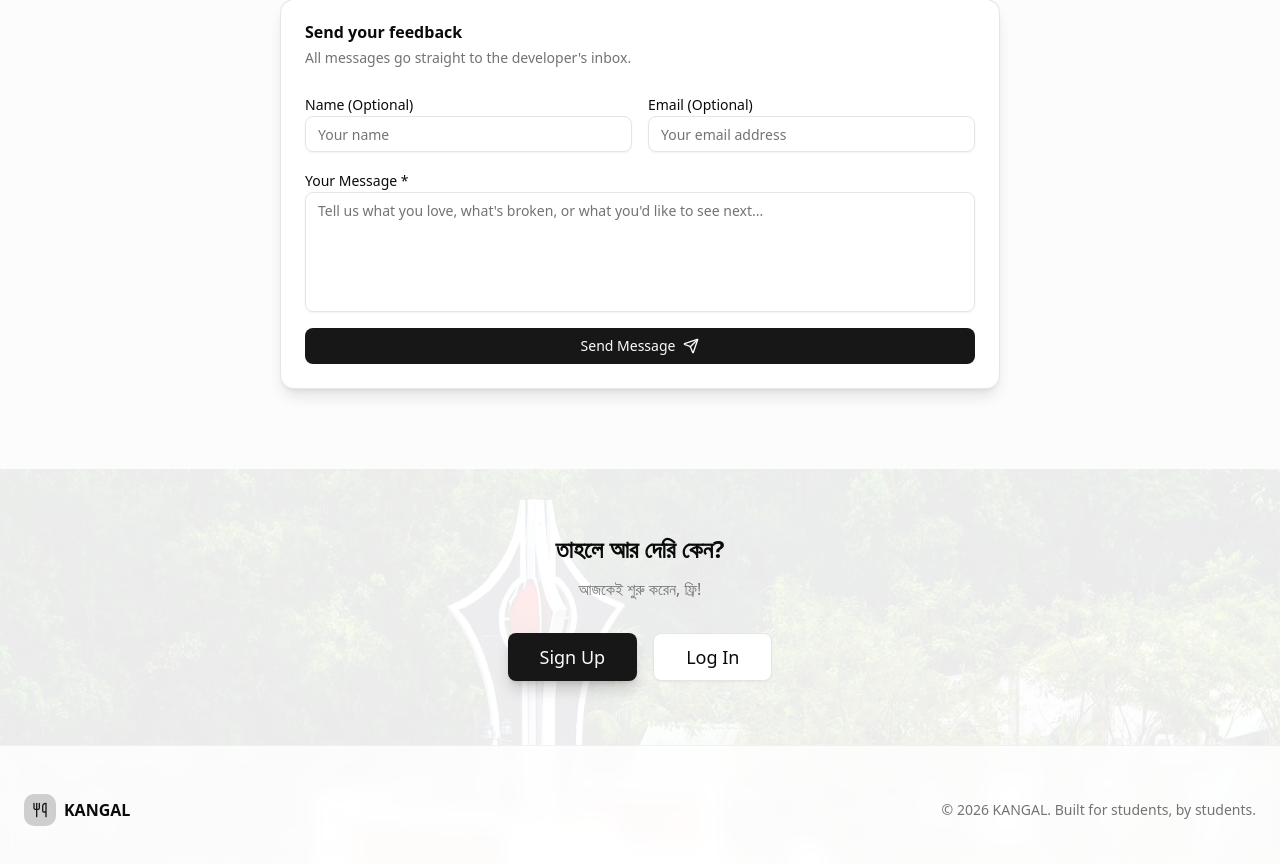
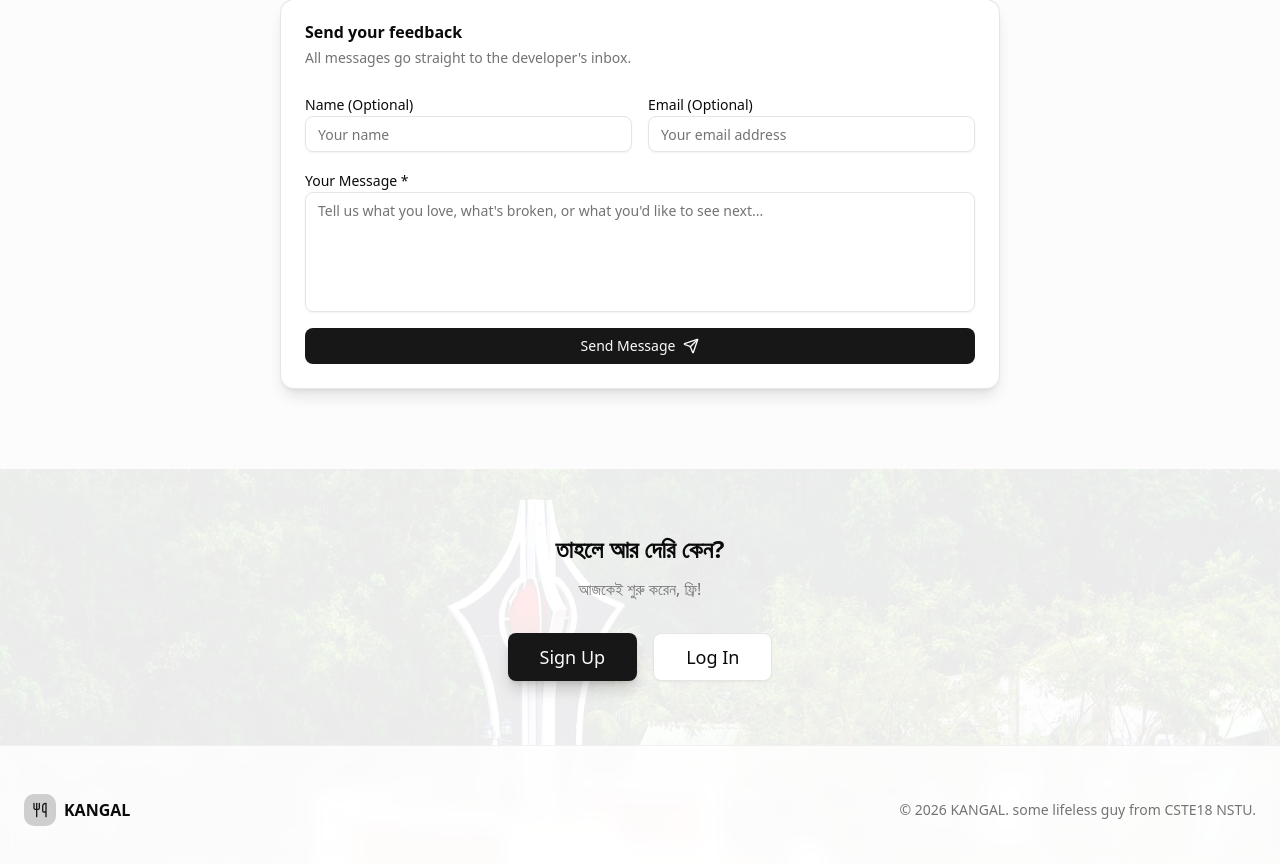
Before and after one commit to sovon1/kangal-app, a Next.js app: page / in a window 1280 px wide. Shown: the part 2817-3681 px from the top of the page. Built offline with nearby package versions, Linux system fonts and the light colour scheme; no server answers.

Commit message:
final polishing

```diff
--- a/src/app/page.tsx
+++ b/src/app/page.tsx
@@ -189,7 +189,7 @@ export default async function LandingPage() {
               <span className="font-semibold text-foreground">KANGAL</span>
             </div>
             <p className="text-sm">
-              &copy; {new Date().getFullYear()} KANGAL. Built for students, by students.
+              &copy; {new Date().getFullYear()} KANGAL. some lifeless guy from CSTE18 NSTU.
             </p>
           </div>
         </footer>
```
